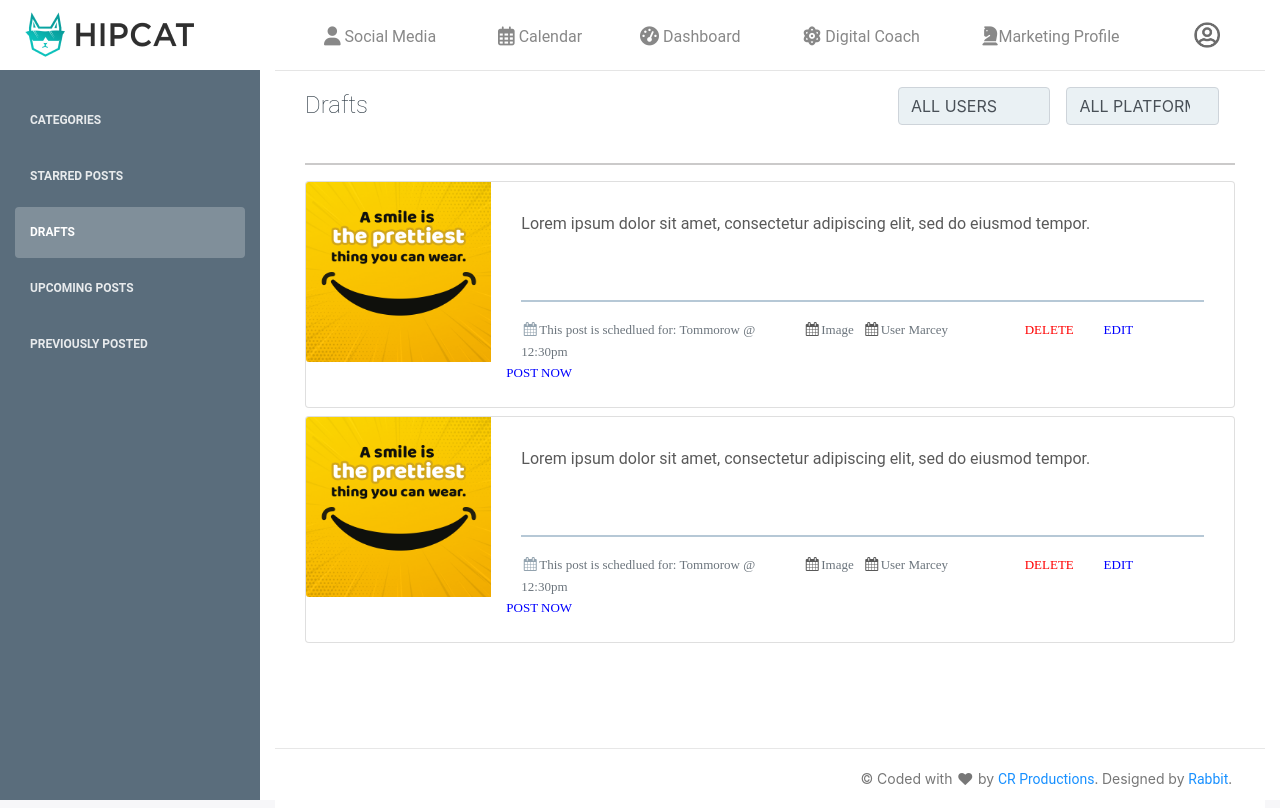
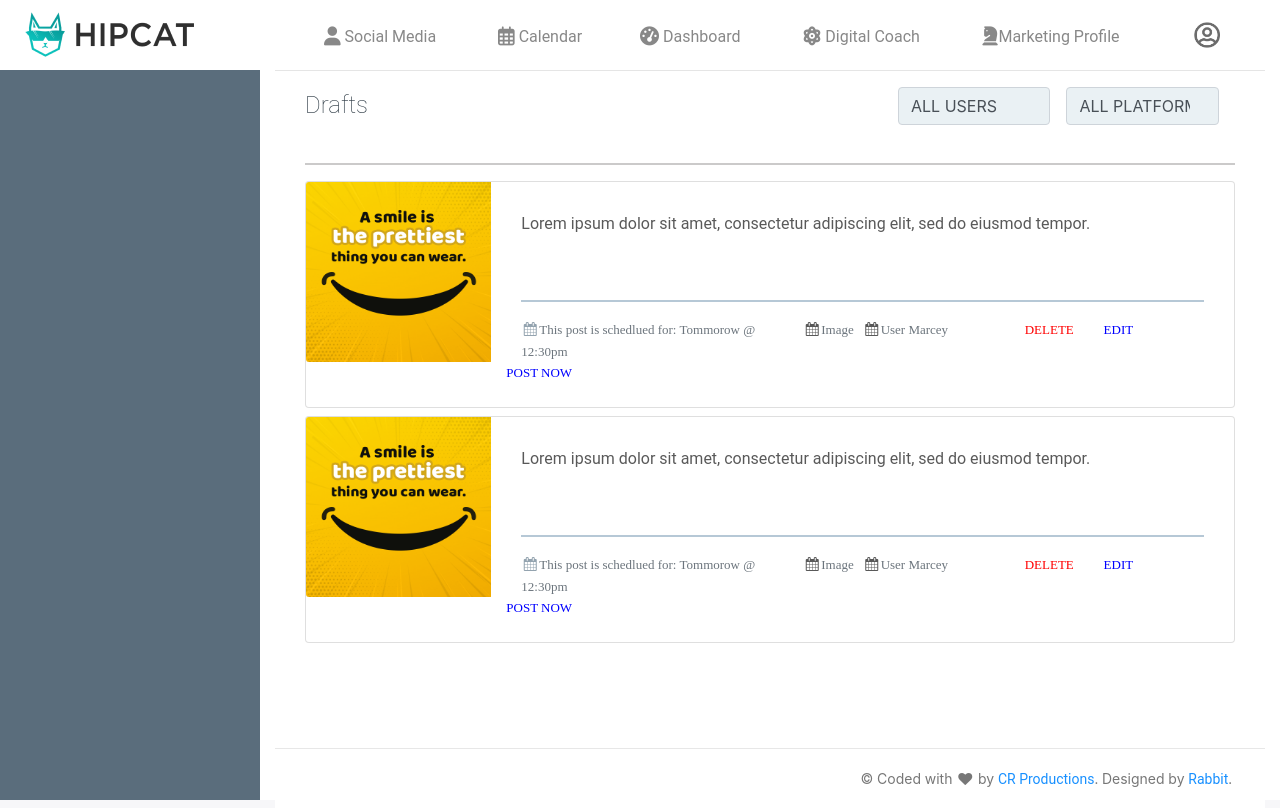
Before and after one commit to VIRGO96/hipcat, a Vue app: page /#/admin/drafts in a window 1280 px wide. Built offline with nearby package versions, Linux system fonts and the light colour scheme; what v-tooltip would draw is missing.

Commit message:
changed routes

```diff
--- a/src/layout/DashboardLayout.vue
+++ b/src/layout/DashboardLayout.vue
@@ -2,21 +2,37 @@
   <div class="wrapper">
     <side-bar>
       <mobile-menu slot="content"></mobile-menu>
-      <sidebar-link to="/admin/overview">
+      <sidebar-link v-if="active_view=='settings'" to="/admin/account-info?active=settings">
+        <p>Account Info</p>
+      </sidebar-link>
+      <sidebar-link v-if="active_view=='settings'" to="/admin/users?active=settings">
+        <p>Users</p>
+      </sidebar-link>
+      <sidebar-link v-if="active_view=='settings'" to="/admin/social-accounts?active=settings">
+        <p>Social Account</p>
+      </sidebar-link>
+      <sidebar-link v-if="active_view=='settings'" to="/admin/billing?active=settings">
+        <p>Billing</p>
+      </sidebar-link>
+      <sidebar-link v-if="active_view=='dashboard'" to="/admin/overview?active=dashboard">
         <p>Categories</p>
       </sidebar-link>
-      <sidebar-link to="/admin/starred-posts">
+      <sidebar-link v-if="active_view=='dashboard'" to="/admin/starred-posts?active=dashboard">
         <p>Starred Posts</p>
       </sidebar-link>
-      <sidebar-link to="/admin/drafts">
+      <sidebar-link v-if="active_view=='dashboard'" to="/admin/drafts?active=dashboard">
         <p>Drafts</p>
       </sidebar-link>
-      <sidebar-link to="/admin/upcoming-posts">
+      <sidebar-link v-if="active_view=='dashboard'" to="/admin/upcoming-posts?active=dashboard">
         <p>Upcoming Posts</p>
       </sidebar-link>
-      <sidebar-link to="/admin/previously-posted">
+      <sidebar-link v-if="active_view=='dashboard'" to="/admin/previously-posted?active=dashboard">
         <p>Previously Posted</p>
       </sidebar-link>
+      <!-- <sidebar-link to="/admin/notifications">
+        <i class="nc-icon nc-bell-55"></i>
+        <p>Notifications</p>
+      </sidebar-link> -->
       <!-- <sidebar-link to="/admin/user">
         <i class="nc-icon nc-circle-09"></i>
         <p>User Profile</p>
@@ -65,6 +81,7 @@
 
 </style>
 <script>
+
   import TopNavbar from './TopNavbar.vue'
   import ContentFooter from './ContentFooter.vue'
   import DashboardContent from './Content.vue'
@@ -76,6 +93,22 @@
       DashboardContent,
       MobileMenu
     },
+    data(){
+      return{
+        ops:'dashboard'
+      }
+    },
+    computed:{
+      // active_view(){
+        // console.log(localStorage.getItem("options"))
+      //   this.ops=localStorage.getItem("options")
+      //   return localStorage.getItem("options")
+      // },
+      active_view(){
+        console.log(this.$route.query.active) // outputs 'yay'
+        return this.$route.query.active
+      }
+    },
     methods: {
       toggleSidebar () {
         if (this.$sidebar.showSidebar) {
--- a/src/pages/Billing.vue
+++ b/src/pages/Billing.vue
@@ -33,7 +33,7 @@
                             Visa*************1234
                         </span>
                 </b-form-group>
-                <router-link to="/admin/update-billing">
+                <router-link to="/admin/update-billing?active=settings">
                     <span style="color: #0BC1BB;text-decoration:underline;" class="familia"> UPDATE BILLING INFO</span>
                 </router-link>
                 <b-form-group
```
